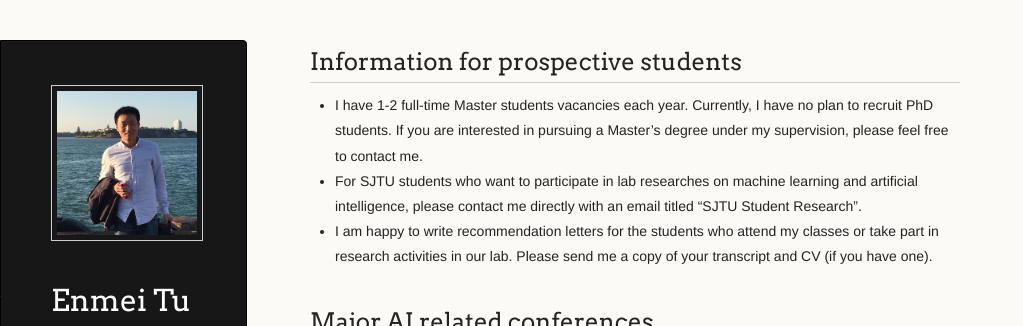
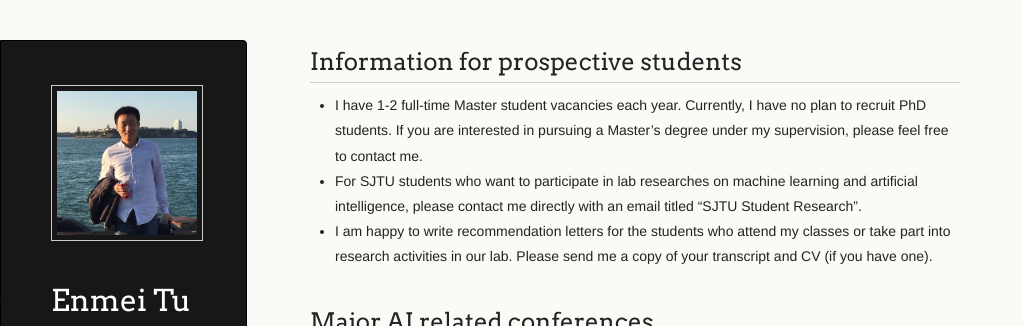
Before and after one commit to hellotem/enmeitu.github.io, a Jekyll site: the page built from resource/index.md, in a window 1280 px wide and 900 px high. Shown: the top 326 px of the window, without its empty margins (0-1023 px from the left). Built offline with Jekyll 4.4.1, drawn with Linux system fonts in a browser that asks for light colours; our own code applies the rules of GitHub Pages for plain Markdown files.

Commit message:
correct grammar

```diff
--- a/resource/index.md
+++ b/resource/index.md
@@ -2,9 +2,9 @@
 layout: default
 ---
 ## Information for prospective students
-* I have 1-2 full-time Master students vacancies each year. Currently, I have no plan to recruit PhD students. If you are interested in pursuing a Master's degree under my supervision, please feel free to contact me.
+* I have 1-2 full-time Master student vacancies each year. Currently, I have no plan to recruit PhD students. If you are interested in pursuing a Master's degree under my supervision, please feel free to contact me.
 * For SJTU students who want to participate in lab researches on machine learning and artificial intelligence, please contact me directly with an email titled "SJTU Student Research".
-* I am happy to write recommendation letters for the students who attend my classes or take part in research activities in our lab. Please send me a copy of your transcript and CV (if you have one).
+* I am happy to write recommendation letters for the students who attend my classes or take part into research activities in our lab. Please send me a copy of your transcript and CV (if you have one).
 
 ## Major AI related conferences
 
```
Also changed, not shown: resource/linux.md (+1 -1 lines).
